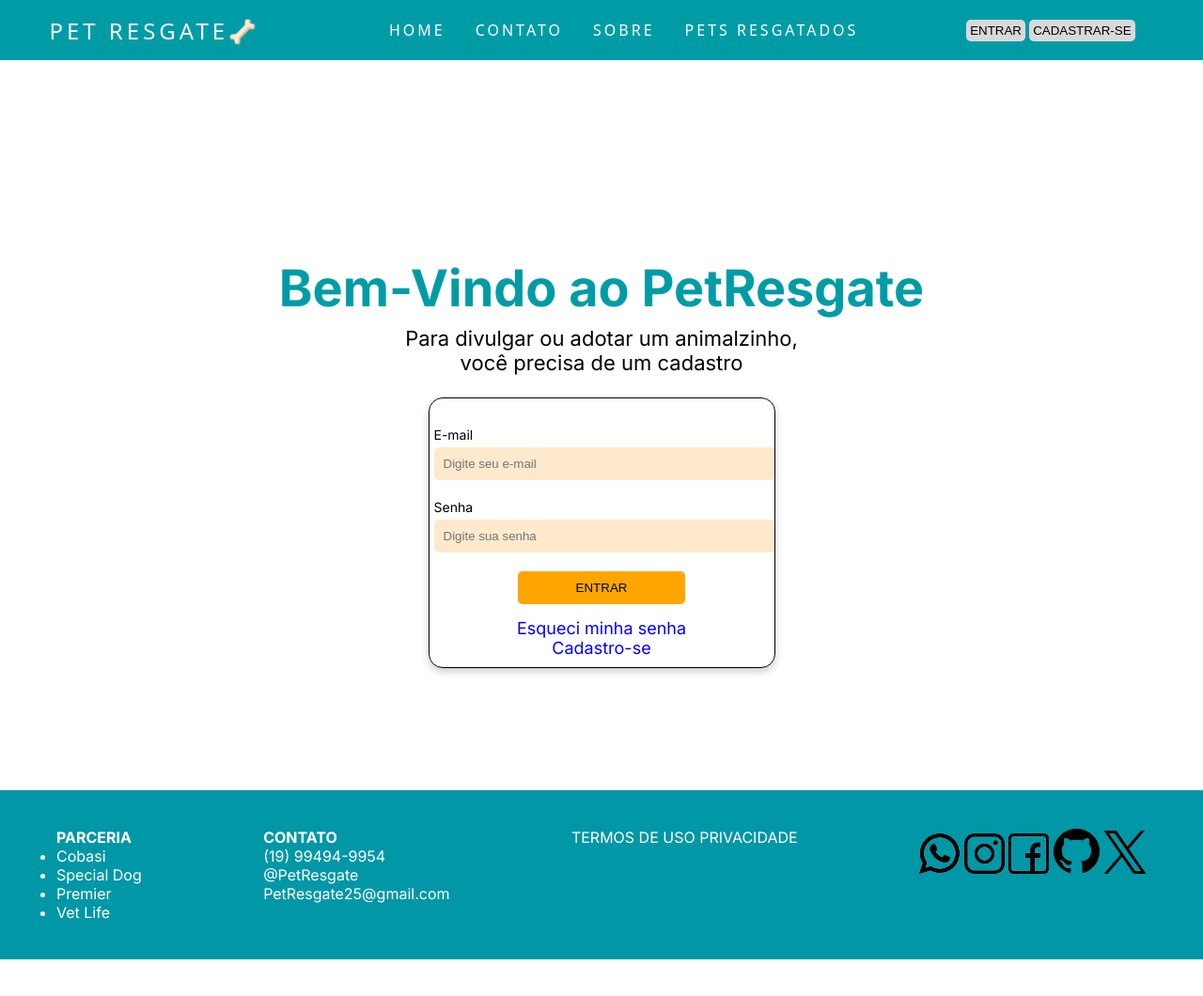
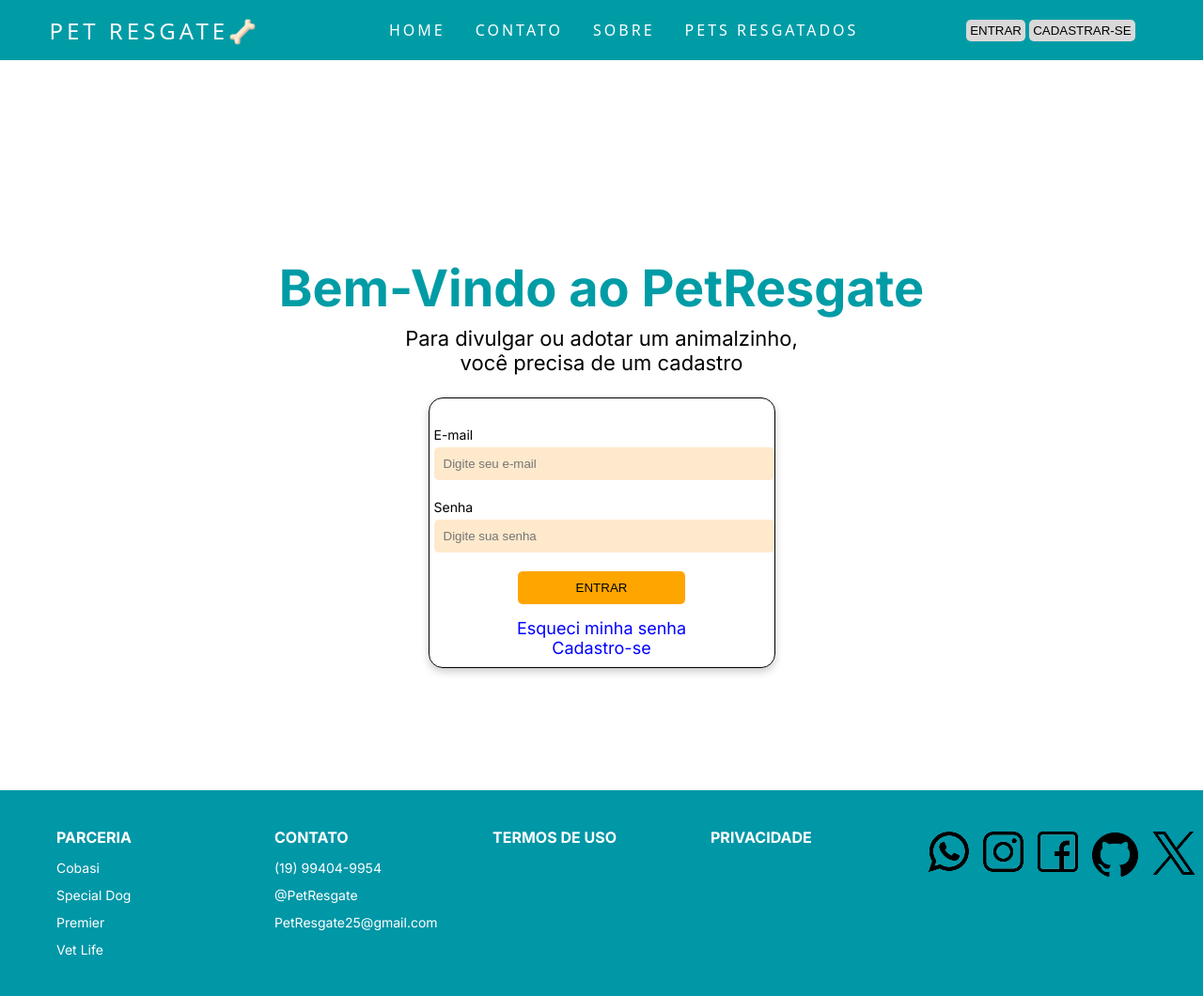
Before and after one commit to joaodamasio22/Pet-_Resgate, a plain HTML site: page login.html in a window 1280 px wide. Shown: the whole page at 94% size. Before the commit the page ends 1021 px from the top, so only its background shows below. Drawn offline with Linux system fonts and the light colour scheme.

Commit message:
Add files via upload

```diff
--- a/login.html
+++ b/login.html
@@ -62,29 +62,39 @@
 
 
       <footer>
-    <div class="parcerias">
+        <div class="footer-section">
           <h4>PARCERIA</h4>
-      <ul>
-        <li>Cobasi</li>
-        <li>Special Dog</li>
-        <li>Premier</li>
-        <li>Vet Life</li>
-      </ul>
+          <div class="footer-links">
+            <p>Cobasi</p>
+            <p>Special Dog</p>
+            <p>Premier</p>
+            <p>Vet Life</p>
           </div>
-    <div class="contato">
+        </div>
+
+        <div class="footer-section">
           <h4>CONTATO</h4>
-      <p>(19) 99494-9954<br>@PetResgate<br>PetResgate25@gmail.com</p>
+          <div class="footer-links">
+            <p>(19) 99404-9954</p>
+            <p>@PetResgate</p>
+            <p><a href="mailto:PetResgate25@gmail.com">PetResgate25@gmail.com</a></p>
           </div>
-    <div class="links-footer">
-      <a href="#">TERMOS DE USO</a>
-      <a href="#">PRIVACIDADE</a>
         </div>
-    <div class="social">
-      <a href="#"><img src="asseents/whatsapp 3.png" alt="WhatsApp"></a>
-      <a href="#"><img src="asseents/instagram 3.png" alt="Instagram"></a>
-      <a href="#"><img src="asseents/facebook 3.png" alt="Facebook"></a>
-      <a href="#"><img src="asseents/github 3.png" alt="GitHub"></a>
-      <a href="#"><img src="asseents/twitter 3.png" alt="Twitter"></a>
+
+        <div class="footer-section">
+          <h4>TERMOS DE USO</h4>
+        </div>
+
+        <div class="footer-section">
+          <h4>PRIVACIDADE</h4>
+        </div>
+
+        <div class="footer-section social-icons">
+          <a href="#"><img src="asseents/whatsapp 3.png" alt=""class="fab fa-whatsapp"></a>
+          <a href="#"><img src="asseents/instagram 3.png" alt="" class="fab fa-instagram"></a>
+          <a href="#"><img src="asseents/facebook 3.png" alt="" class="fab fa-facebook"></a>
+          <a href="#"><img src="asseents/github 3.png" alt="" class="fab fa-github"></a>
+          <a href="#"><img src="asseents/twitter 3.png" alt="" class="fab fa-x-twitter"></a>
         </div>
       </footer>
 </main>
--- a/styles/index.css
+++ b/styles/index.css
@@ -56,7 +56,7 @@ nav {
 .entrar:hover,
 .cadastro:hover{
   transform: scale(1.05);
-  transition: background-color 0.3s ease, transform 10.6s ease;
+  transition: background-color 0.3s ease, transform 0.5s ease;
   box-shadow: 0 4px 8px rgba(0, 0, 0, 0.2);
 }
 
--- a/styles/sobre.css
+++ b/styles/sobre.css
@@ -146,6 +146,7 @@ main {
   transition: background-color 0.3s ease, transform 0.5s ease;
 
 }
+
 footer {
   background-color: #0097a7;
   color: white;
@@ -203,6 +204,8 @@ footer {
 
 
 
+
+
 @media (max-width: 999px) {
   body {
     overflow-x: hidden;
```
Also changed, not shown: sobre.html (+28 -18 lines). Lines whose indentation alone changed are shown as unchanged.
